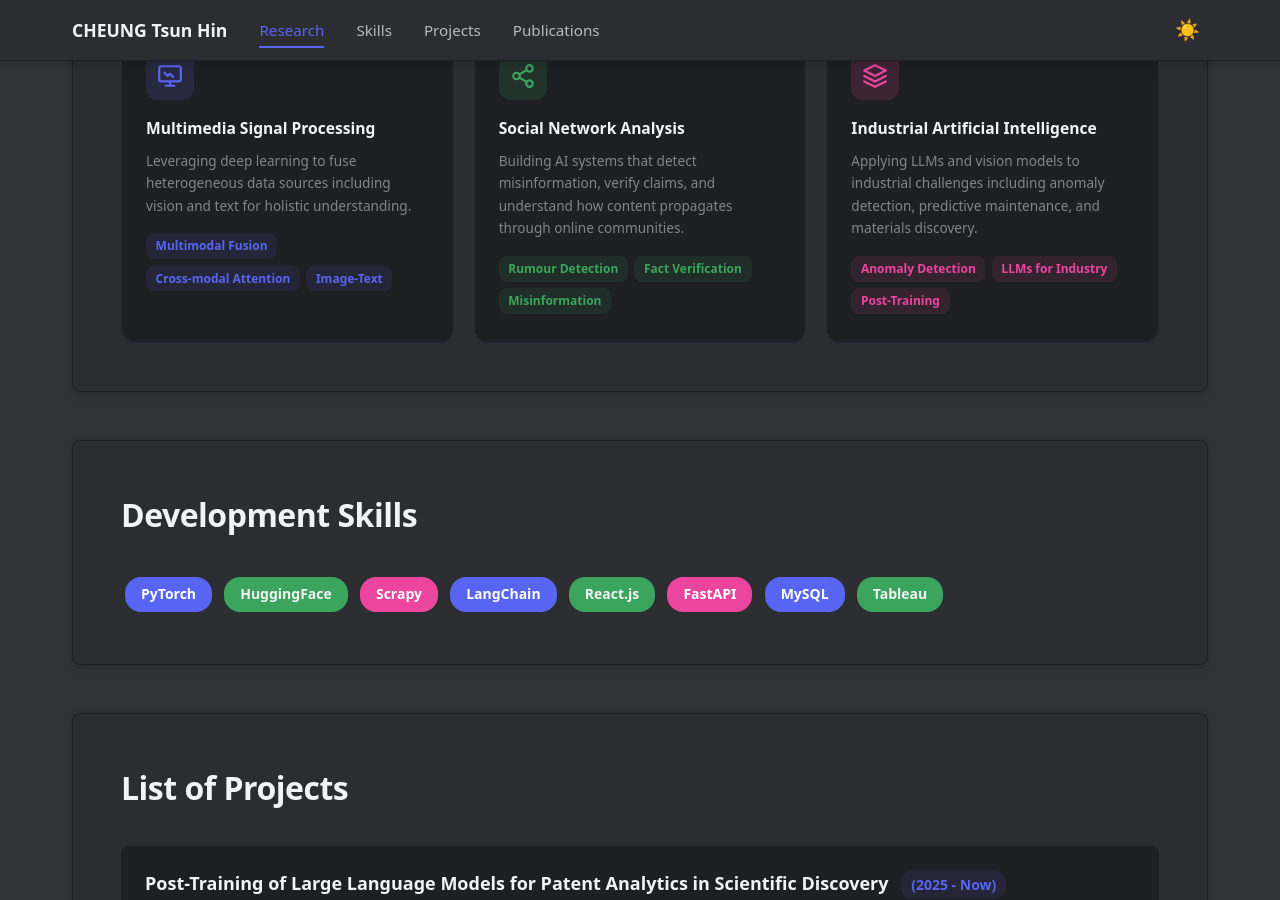
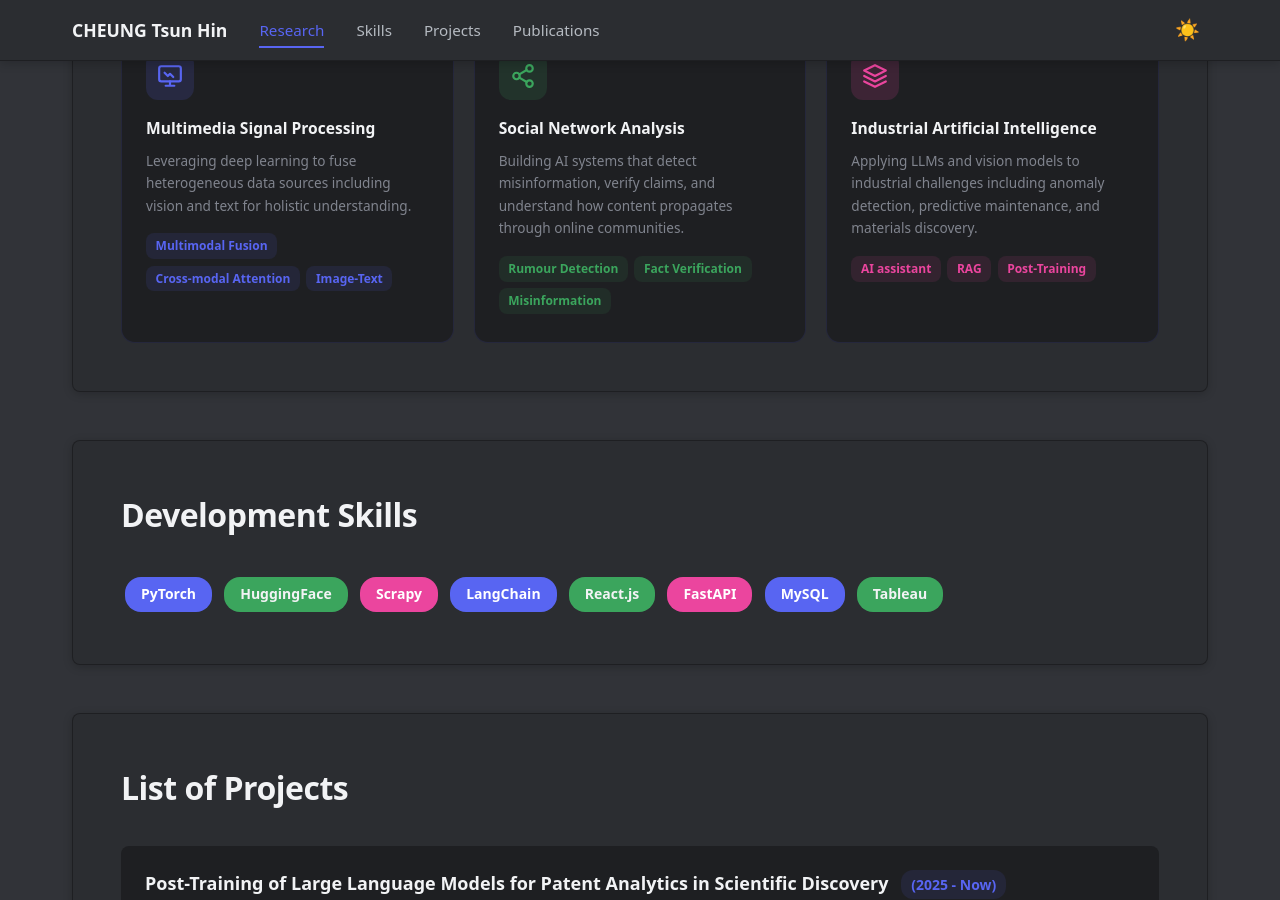
Before and after one commit to thcheung/thcheung.github.io, a Jekyll site: the page built from index.markdown, in a window 1280 px wide and 900 px high, scrolled down 1177 px. Built offline with Jekyll 4.4.1, drawn with Linux system fonts in a browser that asks for light colours; some web fonts are replaced.

Commit message:
update codes

```diff
--- a/_layouts/home.html
+++ b/_layouts/home.html
@@ -1063,8 +1063,8 @@
           <h3>Industrial Artificial Intelligence</h3>
           <p>Applying LLMs and vision models to industrial challenges including anomaly detection, predictive maintenance, and materials discovery.</p>
           <div class="research-tags">
-            <span class="research-tag">Anomaly Detection</span>
-            <span class="research-tag">LLMs for Industry</span>
+            <span class="research-tag">AI assistant</span>
+            <span class="research-tag">RAG</span>
             <span class="research-tag">Post-Training</span>
           </div>
         </div>
```
